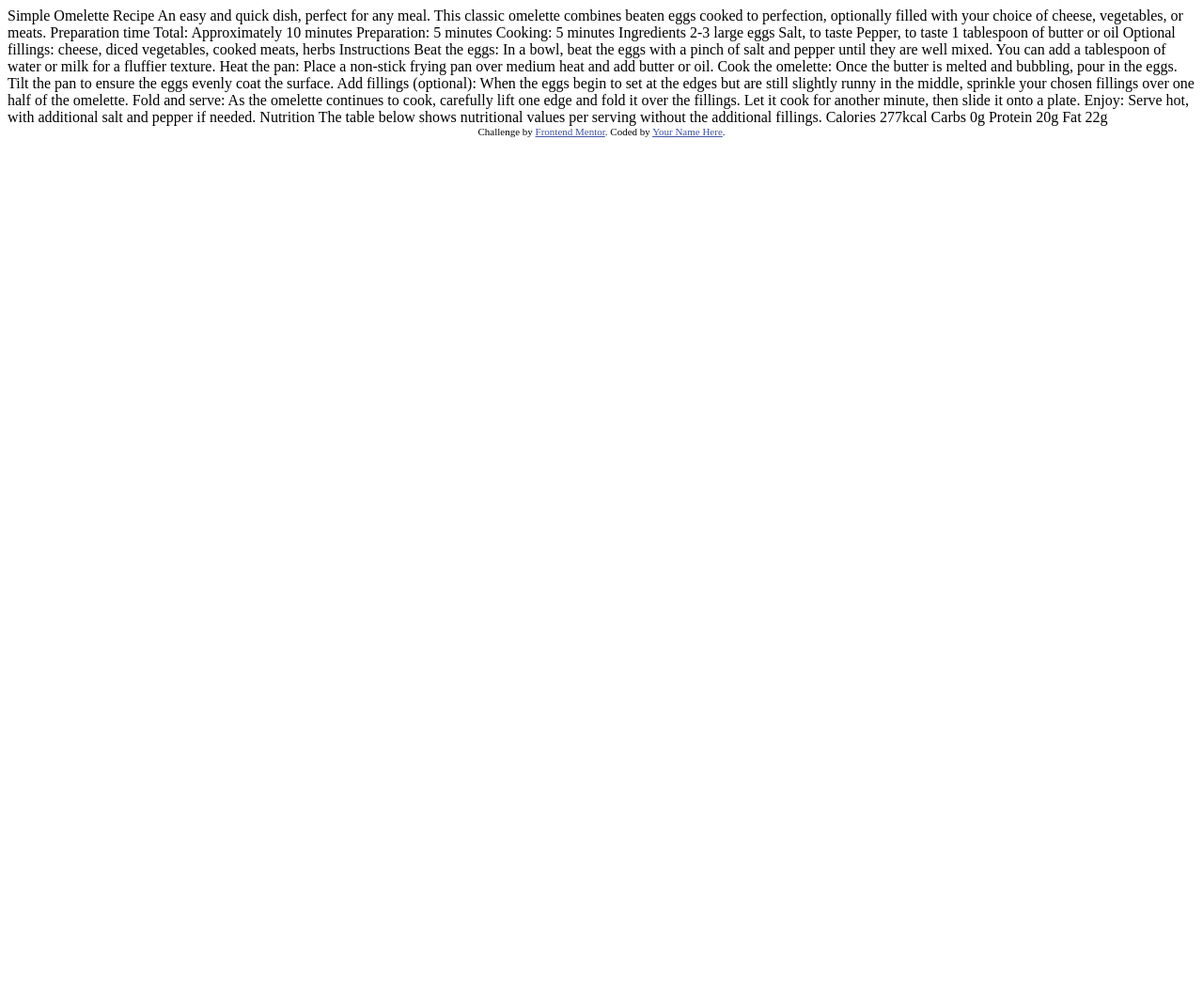
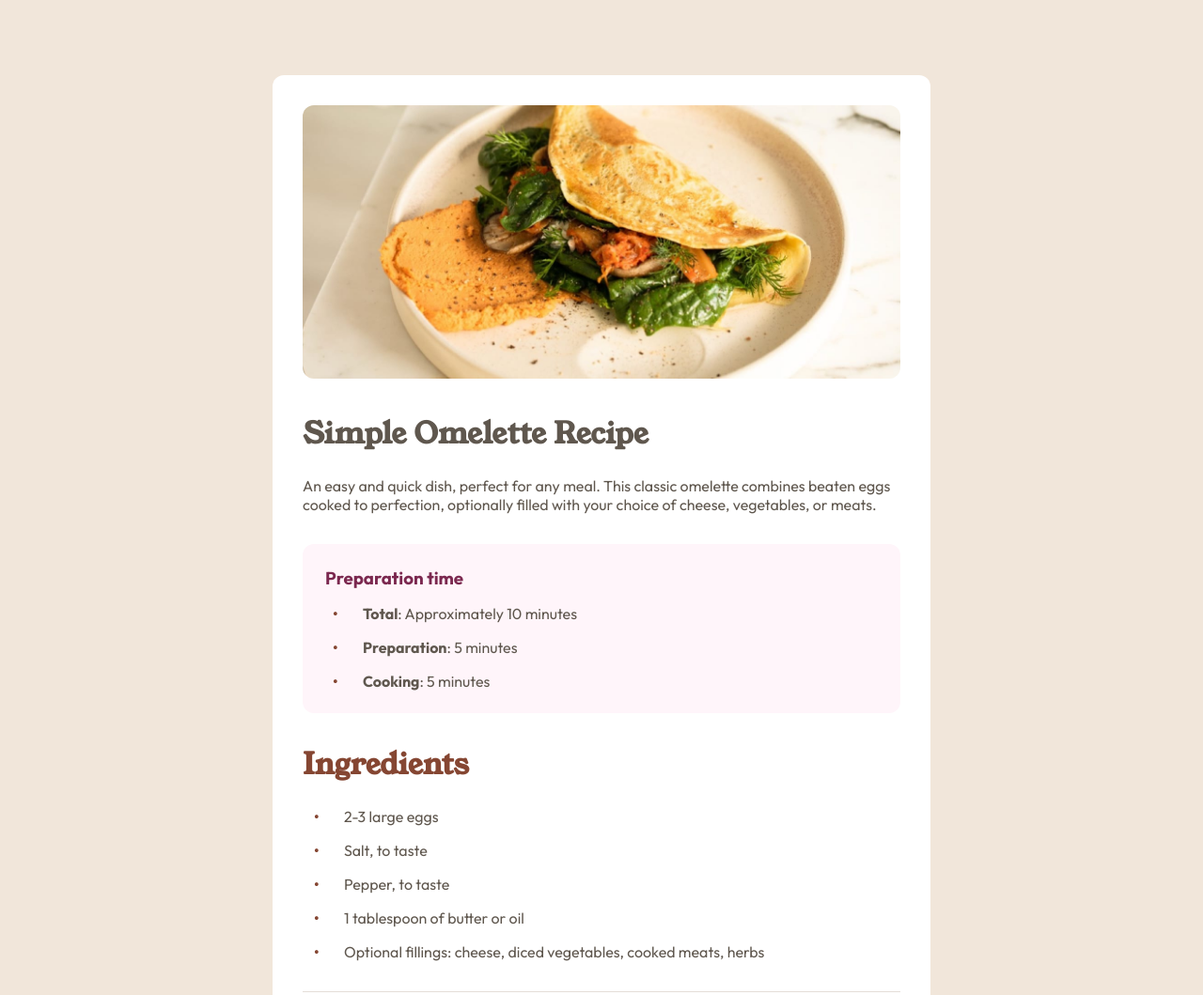
Before and after one commit to KaiWenzel/recipe-page, a plain HTML site: page index.html in a window 1280 px wide. Shown: the top 1059 px of the page at 94% size. Before the commit the page ends 800 px from the top, so only its background shows below. Drawn offline with Linux system fonts and the light colour scheme.

Commit message:
Final design implementation

```diff
--- a/index.html
+++ b/index.html
@@ -8,70 +8,81 @@
 
   <title>Frontend Mentor | Recipe page</title>
 
-  <!-- Feel free to remove these styles or customise in your own stylesheet 👍 -->
-  <style>
-    .attribution { font-size: 11px; text-align: center; }
-    .attribution a { color: hsl(228, 45%, 44%); }
-  </style>
+  <link rel="stylesheet" href="./style.css">
 </head>
 <body>
-
-  Simple Omelette Recipe
-
-  An easy and quick dish, perfect for any meal. This classic omelette combines beaten eggs cooked
-  to perfection, optionally filled with your choice of cheese, vegetables, or meats.
-
-  Preparation time
-
-  Total: Approximately 10 minutes
-  Preparation: 5 minutes
-  Cooking: 5 minutes
-
-  Ingredients
-
-  2-3 large eggs
-  Salt, to taste
-  Pepper, to taste
-  1 tablespoon of butter or oil
-  Optional fillings: cheese, diced vegetables, cooked meats, herbs
-
-  Instructions
-
-  Beat the eggs: In a bowl, beat the eggs with a pinch of salt and pepper until they are well mixed.
-  You can add a tablespoon of water or milk for a fluffier texture.
-
-  Heat the pan: Place a non-stick frying pan over medium heat and add butter or oil.
-
-  Cook the omelette: Once the butter is melted and bubbling, pour in the eggs. Tilt the pan to ensure
-  the eggs evenly coat the surface.
-
-  Add fillings (optional): When the eggs begin to set at the edges but are still slightly runny in the
-  middle, sprinkle your chosen fillings over one half of the omelette.
-
-  Fold and serve: As the omelette continues to cook, carefully lift one edge and fold it over the
-  fillings. Let it cook for another minute, then slide it onto a plate.
-
-  Enjoy: Serve hot, with additional salt and pepper if needed.
-
-  Nutrition
-
-  The table below shows nutritional values per serving without the additional fillings.
-
-  Calories
-  277kcal
-
-  Carbs
-  0g
-
-  Protein
-  20g
-
-  Fat
-  22g
-
-  <div class="attribution">
-    Challenge by <a href="https://www.frontendmentor.io?ref=challenge" target="_blank">Frontend Mentor</a>.
-    Coded by <a href="#">Your Name Here</a>.
-  </div>
+  <main>
+    <article>
+      <div class="image-container">
+        <img class="meal-image" src="assets/images/image-omelette.jpeg" alt="Image of an omlette">
+      </div>
+      <section class="introduction">
+        <h1 class="title">
+          Simple Omelette Recipe
+        </h1>
+        <p class="short-description">An easy and quick dish, perfect for any meal. This classic omelette combines beaten eggs cooked
+        to perfection, optionally filled with your choice of cheese, vegetables, or meats.</p>
+      </section>
+      <section class="preparation-time">
+        <h3 class="preparation-title">
+          Preparation time
+        </h3>
+        <ul class="preparation-list">
+          <li><span><b class="bold-text">Total</b>: Approximately 10 minutes</span></li>
+          <li><span><b class="bold-text">Preparation</b>: 5 minutes</span></li>
+          <li><span><b class="bold-text">Cooking</b>: 5 minutes</span></li>
+        </ul>
+      </section>
+      <section class="ingredients">
+        <h2>
+          Ingredients
+        </h2>
+        <ul>
+          <li>2-3 large eggs</li>
+          <li>Salt, to taste</li>
+          <li>Pepper, to taste</li>
+          <li>1 tablespoon of butter or oil</li>
+          <li>Optional fillings: cheese, diced vegetables, cooked meats, herbs</li>
+        </ul>
+      </section>
+      <section class="instructions">
+        <h2>Instructions</h2>
+        <ol>
+          <li><span><b>Beat the eggs</b>: In a bowl, beat the eggs with a pinch of salt and pepper until they are well mixed.
+  You can add a tablespoon of water or milk for a fluffier texture.</span></li>
+            <li><span><b>Heat the pan</b>: Place a non-stick frying pan over medium heat and add butter or oil.</span></li>
+            <li><span><b>Cook the omelette</b>: Once the butter is melted and bubbling, pour in the eggs. Tilt the pan to ensure
+  the eggs evenly coat the surface.</span></li>
+            <li><span><b>Add fillings (optional)</b>: When the eggs begin to set at the edges but are still slightly runny in the
+  middle, sprinkle your chosen fillings over one half of the omelette.</span></li>
+            <li><span><b>Fold and serve</b>: As the omelette continues to cook, carefully lift one edge and fold it over the
+  fillings. Let it cook for another minute, then slide it onto a plate.</span></li>
+            <li><span><b>Enjoy</b>: Serve hot, with additional salt and pepper if needed.</span></li>
+        </ol>
+      </section>
+      <section class="nutrition">
+        <h2>Nutrition</h2>
+        <p class="nutrition-text">The table below shows nutritional values per serving without the additional fillings.</p>
+        <table class="nutrition-table">
+          <tr>
+            <th class="nutrition-name">Calories</th>
+            <th class="nutrition-value">277kcal</th>
+          </tr>
+          <tr>
+            <th class="nutrition-name">Carbs</th>
+            <th class="nutrition-value">0g</th>
+          </tr>
+          <tr>
+            <th class="nutrition-name">Protein</th>
+            <th class="nutrition-value">20g</th>
+          </tr>
+          <tr>
+            <th class="nutrition-name">Fat</th>
+            <th class="nutrition-value">22g</th>
+          </tr>
+        </table>
+      </section>
+    </article>
+  </main>
 </body>
 </html>
--- /dev/null
+++ b/style.css
@@ -0,0 +1,216 @@
+@font-face {
+    font-family: 'Young Serif';
+    src: url(assets/fonts/young-serif/YoungSerif-Regular.ttf) format(truetype);
+    font-weight: 400;
+}
+
+@font-face {
+    font-family: 'Outfit';
+    src: url(assets/fonts/outfit/Outfit-VariableFont_wght.ttf) format(truetype);
+    font-weight: 100 900;
+}
+
+:root {
+    --font-title: 'Young Serif', sans-serif;
+    --font-normal: 'Outfit', sans-serif;
+
+    --color-white: hsl(0, 0%, 100%);
+    --color-stone-100: Stone 100: hsl(30, 54%, 90%);
+    --color-stone-150: hsl(30, 18%, 87%);
+    --color-stone-600: hsl(30, 10%, 34%);
+    --color-stone-900: hsl(24, 5%, 18%);
+    --color-brown-800: hsl(14, 45%, 36%);
+    --color-rose-800: hsl(332, 51%, 32%);
+    --color-rose-50: hsl(330, 100%, 98%);
+
+    --font-weight-normal: 400;
+    --font-weight-subtitle: 600;
+    --font-weight-title: 700;
+
+    --base-size: 1rem;
+    --ratio: 1.25;
+
+    --size-h4: calc(var(--base-size) * var(--ratio));
+    --size-h3: calc(var(--size-h4) * var(--ratio));
+    --size-h2: calc(var(--size-h3) * var(--ratio));
+    --size-h1: calc(var(--size-h3) * var(--ratio));
+}
+
+* {
+    margin: 0;
+    padding: 0;
+    box-sizing: border-box;
+}
+
+.meal-image {
+    width: 100%;
+}
+
+article {
+
+    font-family: var(--font-normal);
+    color: var(--color-stone-600);
+    max-width: 700px;
+    background-color: var(--color-white);
+}
+
+ul, ol {
+    display: flex;
+    flex-direction: column;
+    gap: 1rem;
+    list-style: none;
+    padding-left: 0.75rem;
+}
+
+ul li, ol li {
+    display: grid;
+    grid-template-columns: 2rem 1fr;
+    align-items: center;
+}
+
+ol li {
+    align-items: start;
+}
+
+ul li::before {
+    content: "•";
+    color: var(--color-brown-800);
+    font-weight: bold;
+}
+
+ol {
+    counter-reset: my-awesome-counter;
+    list-style: none;
+}
+ol li::before {
+    counter-increment: my-awesome-counter;
+    content: counter(my-awesome-counter) ". ";
+    color: var(--color-brown-800);
+    font-weight: bold;
+}
+
+.introduction {
+    margin: 2rem;
+    display: flex;
+    flex-direction: column;
+    gap: 1.5rem;
+}
+
+.title {
+    font-size: var(--size-h1);
+    font-family: var(--font-title);
+}
+
+.preparation-time {
+    margin: 2rem;
+    display: flex;
+    flex-direction: column;
+    gap: 1rem;
+    padding: 1.5rem;
+    background-color: var(--color-rose-50);
+    border-radius: 12px;
+}
+
+
+.preparation-title {
+    color: var(--color-rose-800);
+}
+
+.preparation-list {
+    padding-left: 0.5rem;
+}
+.bold-text {
+    color: var(--color-stone-600);
+}
+
+h2 {
+    font-family: var(--font-title);
+    font-size: var(--size-h1);
+    color: var(--color-brown-800);
+}
+
+.ingredients {
+    margin: 2rem;
+    display: flex;
+    flex-direction: column;
+    gap: 1.5rem;
+    padding-bottom: 2rem;
+    border-bottom: 1px solid var(--color-stone-150);
+}
+
+.instructions {
+    margin: 2rem;
+    display: flex;
+    flex-direction: column;
+    gap: 1.5rem;
+    padding-bottom: 2rem;
+    border-bottom: 1px solid var(--color-stone-150);
+}
+
+.nutrition {
+    margin: 2rem;
+    display: flex;
+    flex-direction: column;
+    gap: 1.5rem;
+}
+
+.nutrition-table {
+    width: 100%;
+    border-collapse: collapse;
+}
+
+.nutrition-table tr {
+    border: none;
+}
+
+.nutrition table th,
+.nutrition-table td {
+    padding: 1rem 2rem;
+    text-align: left;
+    vertical-align: middle;
+    border-bottom: 1px solid var(--color-stone-150);
+}
+
+.nutrition-table tr:last-child th {
+    border-bottom: none;
+}
+
+.nutrition-table tr:first-child th {
+    border-top: none;
+}
+
+.nutrition-value {
+    color: var(--color-brown-800);
+}
+
+.nutrition-name {
+    font-weight: var(--font-normal);
+}
+
+@media screen and (min-width: 701px) {
+    body {
+        display: flex;
+        justify-content: center;
+        align-items: center;
+        min-height: 100vh;
+        background-color: rgb(241, 230, 218);
+    }
+
+    article {
+        border-radius: 12px;
+        margin-top: 80px;
+        margin-bottom: 80px;
+    }
+
+    .image-container {
+        padding-top: 2rem;
+        padding-left: 2rem;
+        padding-right: 2rem;
+    }
+    .meal-image {
+        border-radius: 12px;
+    }
+    .nutrition {
+        padding-bottom: 1.5rem;
+    }
+}
```
Also changed, not shown: screenshot.jpg (added), 1 other file.
